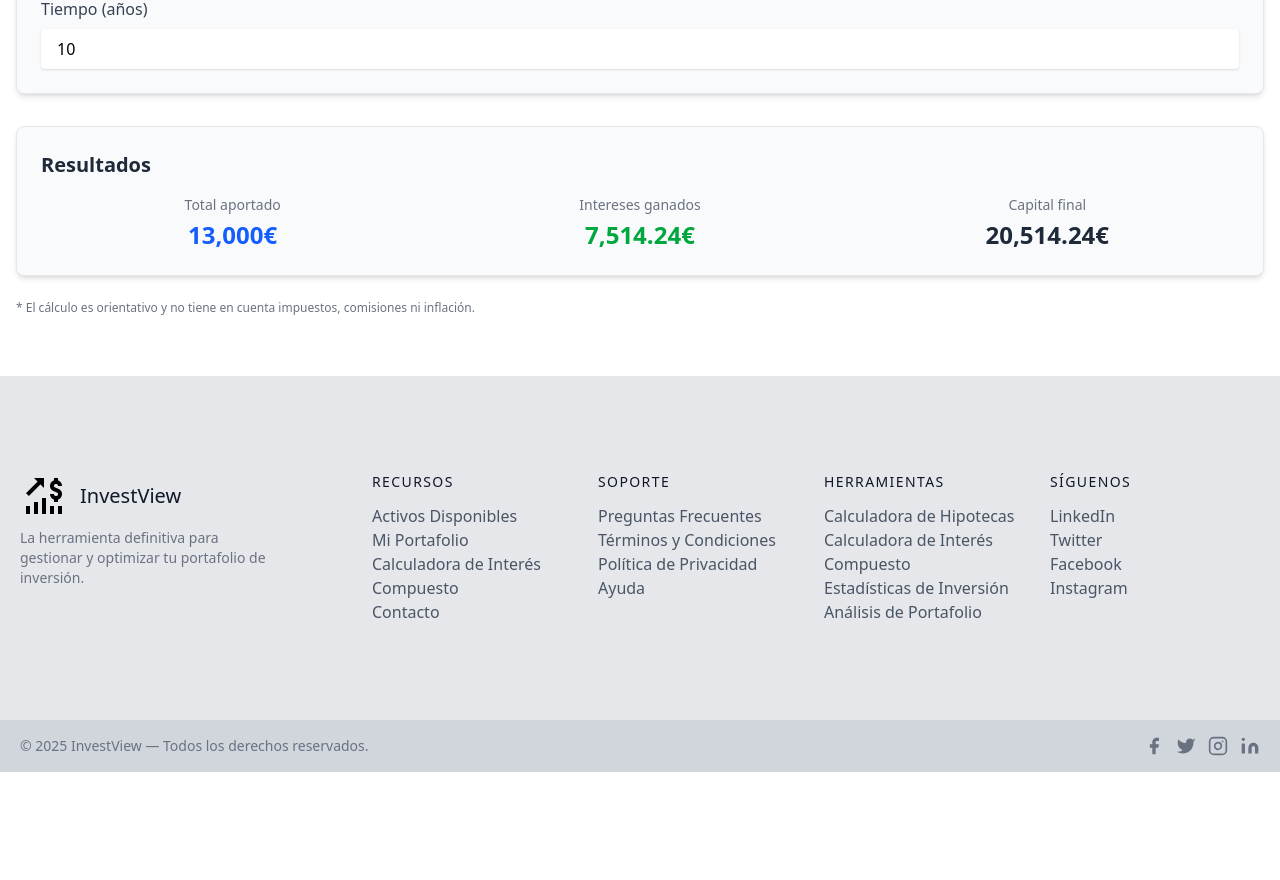
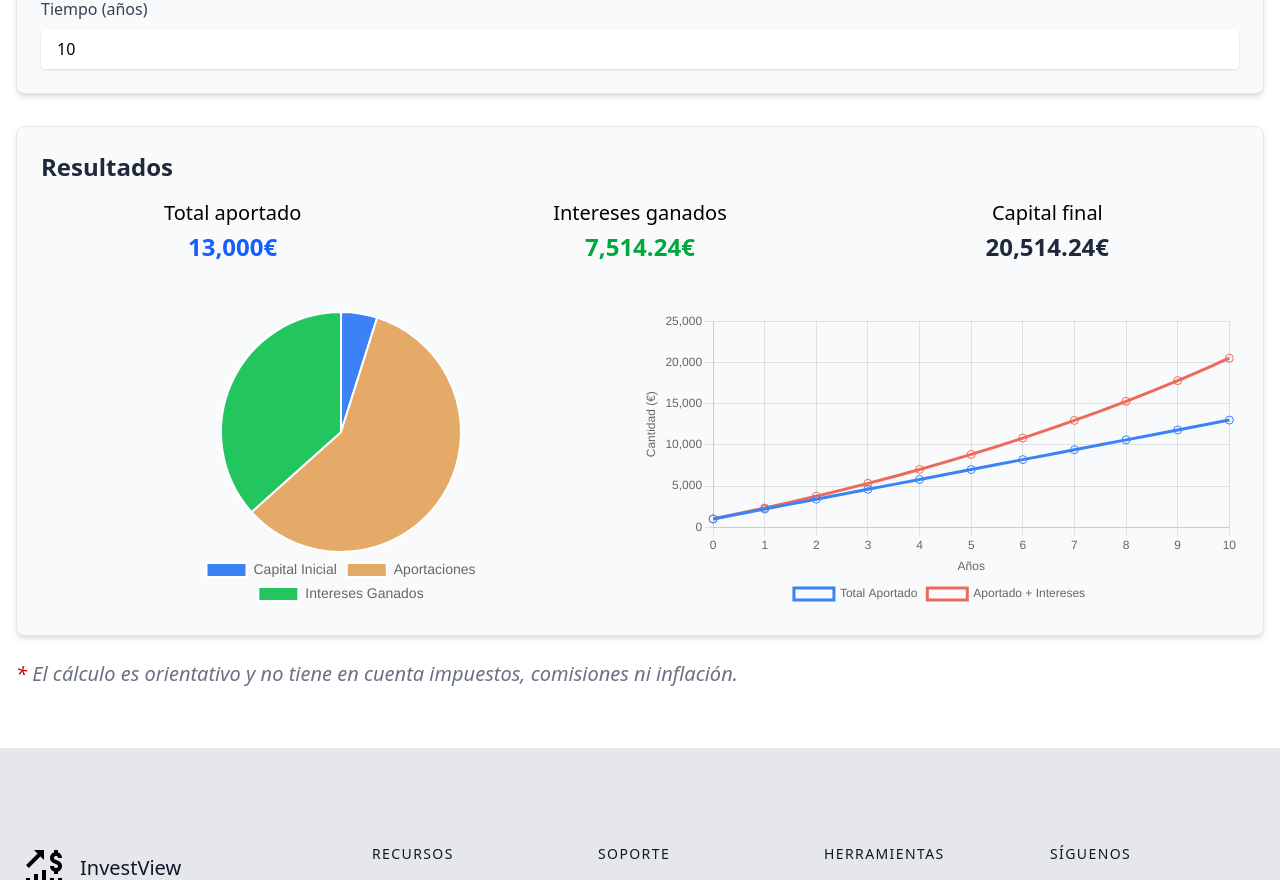
Before and after one commit to Sergio-Bonache/InvestView, a Vue app: page /calculadoras/interes_compuesto in a window 1280 px wide. Shown: the part 620-1500 px from the top of the page. Before the commit the page ends 1392 px from the top, so only its background shows below. Built offline with nearby package versions, Linux system fonts and the light colour scheme.

Commit message:
Gráficas insertadas.

```diff
--- a/package.json
+++ b/package.json
@@ -10,6 +10,7 @@
   },
   "dependencies": {
     "@tailwindcss/vite": "^4.1.4",
+    "chart.js": "^4.4.9",
     "vue": "^3.5.13",
     "vue-router": "^4.5.0"
   },
--- /dev/null
+++ b/src/components/LineChart.vue
@@ -0,0 +1,94 @@
+<template>
+    <canvas ref="lineRef"></canvas>
+</template>
+
+<script setup>
+import { onMounted, watch, ref } from 'vue';
+import {
+    Chart,
+    LineController,
+    CategoryScale,
+    LinearScale,
+    PointElement,
+    LineElement,
+    Tooltip,
+    Legend
+} from 'chart.js';
+
+// Registramos los controladores y elementos necesarios
+Chart.register(
+    LineController,
+    CategoryScale,
+    LinearScale,
+    PointElement,
+    LineElement,
+    Tooltip,
+    Legend
+);
+
+// Props: etiquetas (labels) y dos series de datos
+const props = defineProps({
+    labels: { type: Array, required: true },
+    aportaciones: { type: Array, required: true },
+    totalConInteres: { type: Array, required: true }
+});
+
+const lineRef = ref(null);
+let chartInstance = null;
+
+const renderChart = () => {
+    if (!lineRef.value) return;
+    const ctx = lineRef.value.getContext('2d');
+    if (!ctx) return;
+
+    if (chartInstance) chartInstance.destroy();
+
+    chartInstance = new Chart(ctx, {
+        type: 'line',
+        data: {
+            labels: props.labels,
+            datasets: [
+                {
+                    label: 'Total Aportado',
+                    data: props.aportaciones,
+                    fill: false,
+                    tension: 0.3,
+                    borderColor: '#3b82f6',
+                    backgroundColor: 'transparent',
+                    pointRadius: 4
+                },
+                {
+                    label: 'Aportado + Intereses',
+                    data: props.totalConInteres,
+                    fill: false,
+                    tension: 0.3,
+                    borderColor: '#ED6A5A',
+                    backgroundColor: 'transparent',
+                    pointRadius: 4
+                }
+            ]
+        },
+        options: {
+            responsive: true,
+            scales: {
+                x: {
+                    title: { display: true, text: 'Años' }
+                },
+                y: {
+                    title: { display: true, text: 'Cantidad (€)' },
+                    beginAtZero: true
+                }
+            },
+            plugins: {
+                legend: { position: 'bottom' }
+            }
+        }
+    });
+};
+
+onMounted(renderChart);
+watch(
+    () => [props.labels, props.aportaciones, props.totalConInteres],
+    renderChart
+);
+</script>
--- /dev/null
+++ b/src/components/PieChart.vue
@@ -0,0 +1,74 @@
+<template>
+  <!-- Usa el mismo nombre de ref definido en script -->
+  <canvas ref="chartRef"></canvas>
+</template>
+
+<script setup>
+import { onMounted, watch, ref } from 'vue';
+import { Chart, PieController, ArcElement, Tooltip, Legend } from 'chart.js';
+
+// Registramos los controladores y elementos necesarios
+Chart.register(PieController, ArcElement, Tooltip, Legend);
+
+// Definimos las props que recibirá el componente
+const props = defineProps({
+  capitalInicial: { type: Number, required: true },
+  aportacionesPosteriores: { type: Number, required: true },
+  interesesGanados: { type: Number, required: true }
+});
+
+// Referencia al elemento canvas
+const chartRef = ref(null);
+let chartInstance = null;
+
+// Función para (re)dibujar el gráfico
+const renderChart = () => {
+  if (!chartRef.value) return;
+
+  // Obtenemos el contexto 2D
+  const ctx = chartRef.value.getContext('2d');
+  if (!ctx) {
+    console.error('No se pudo obtener el contexto 2D del canvas');
+    return;
+  }
+
+  // Si ya existe una instancia previa, la destruimos
+  if (chartInstance) {
+    chartInstance.destroy();
+  }
+
+  // Datos y configuración del gráfico
+  chartInstance = new Chart(ctx, {
+    type: 'pie',
+    data: {
+      labels: ['Capital Inicial', 'Aportaciones', 'Intereses Ganados'],
+      datasets: [{
+        data: [props.capitalInicial, props.aportacionesPosteriores, props.interesesGanados],
+        backgroundColor: ['#3b82f6', '#E6AA68', '#22c55e'],
+        hoverOffset: 15
+      }]
+    },
+    options: {
+      responsive: false,
+      plugins: {
+        legend: {
+          position: 'bottom',
+          labels: {
+            // Aumenta tamaño de fuente de la leyenda
+            font: {
+              size: 14
+            }
+          }
+        }
+      }
+    }
+  });
+};
+
+// Montamos y observamos cambios para actualizar
+onMounted(renderChart);
+watch(
+  () => [props.capitalInicial, props.aportacionesPosteriores, props.interesesGanados],
+  renderChart
+);
+</script>
--- a/src/views/CalculadoraInteresCompuesto.vue
+++ b/src/views/CalculadoraInteresCompuesto.vue
@@ -1,5 +1,7 @@
 <script setup>
 import { ref, computed } from "vue";
+import PieChart from '../components/PieChart.vue';
+import LineChart from '../components/LineChart.vue';
 
 const capitalInicial = ref(1000);
 const aportacion = ref(100);
@@ -23,14 +25,11 @@ const resultado = computed(() => {
   const A = Number(aportacion.value);
   const r = Number(interes.value) / 100 / periodosPorAno.value;
   const n = Number(tiempo.value) * periodosPorAno.value;
-
-  // Fórmula: FV = P*(1+r)^n + A*(((1+r)^n - 1)/r)
   const fv =
     P * Math.pow(1 + r, n) +
     (A > 0 && r > 0
       ? A * ((Math.pow(1 + r, n) - 1) / r)
       : A * n);
-
   return isFinite(fv) ? fv : 0;
 });
 
@@ -41,6 +40,30 @@ const totalAportado = computed(() => {
 const interesesGanados = computed(() => {
   return resultado.value - totalAportado.value;
 });
+
+// Datos para LineChart
+const labels = computed(() =>
+  Array.from({ length: tiempo.value + 1 }, (_, i) => i + "")
+);
+
+const aportacionesSerie = computed(() =>
+  labels.value.map(year =>
+    Number(capitalInicial.value) + Number(aportacion.value) * periodosPorAno.value * Number(year)
+  )
+);
+
+const totalConInteresSerie = computed(() =>
+  labels.value.map(year => {
+    const P = Number(capitalInicial.value);
+    const A = Number(aportacion.value);
+    const r = Number(interes.value) / 100 / periodosPorAno.value;
+    const n = Number(year) * periodosPorAno.value;
+    const fv =
+      P * Math.pow(1 + r, n) +
+      (A > 0 && r > 0 ? A * ((Math.pow(1 + r, n) - 1) / r) : A * n);
+    return isFinite(fv) ? fv : 0;
+  })
+);
 </script>
 
 <template>
@@ -57,35 +80,19 @@ const interesesGanados = computed(() => {
           <label class="block text-gray-700 dark:text-gray-300 font-medium mb-2" for="capitalInicial">
             Capital inicial (€)
           </label>
-          <input
-            id="capitalInicial"
-            type="number"
-            min="0"
-            class="w-full rounded bg-white border-gray-300 dark:bg-gray-800 dark:text-white shadow-sm py-2 px-4 outline-none"
-            v-model.number="capitalInicial"
-          />
+          <input id="capitalInicial" type="number" min="0" v-model.number="capitalInicial" class="w-full rounded bg-white border-gray-300 dark:bg-gray-800 dark:text-white shadow-sm py-2 px-4 outline-none" />
         </div>
         <div>
           <label class="block text-gray-700 dark:text-gray-300 font-medium mb-2" for="aportacion">
             Aportación periódica (€)
           </label>
-          <input
-            id="aportacion"
-            type="number"
-            min="0"
-            class="w-full rounded bg-white border-gray-300 dark:bg-gray-800 dark:text-white shadow-sm py-2 px-4 outline-none"
-            v-model.number="aportacion"
-          />
+          <input id="aportacion" type="number" min="0" v-model.number="aportacion" class="w-full rounded bg-white border-gray-300 dark:bg-gray-800 dark:text-white shadow-sm py-2 px-4 outline-none" />
         </div>
         <div>
           <label class="block text-gray-700 dark:text-gray-300 font-medium mb-2" for="frecuencia">
             Frecuencia de aportación
           </label>
-          <select
-            id="frecuencia"
-            class="w-full rounded bg-white border-gray-300 dark:bg-gray-800 dark:text-white shadow-sm py-2 px-4 outline-none"
-            v-model="frecuencia"
-          >
+          <select id="frecuencia" v-model="frecuencia" class="w-full rounded bg-white border-gray-300 dark:bg-gray-800 dark:text-white shadow-sm py-2 px-4 outline-none">
             <option v-for="op in frecuenciaOpciones" :key="op.value" :value="op.value">{{ op.label }}</option>
           </select>
         </div>
@@ -93,48 +100,52 @@ const interesesGanados = computed(() => {
           <label class="block text-gray-700 dark:text-gray-300 font-medium mb-2" for="interes">
             Interés anual (%)
           </label>
-          <input
-            id="interes"
-            type="number"
-            min="0"
-            step="0.01"
-            class="w-full rounded bg-white border-gray-300 dark:bg-gray-800 dark:text-white shadow-sm py-2 px-4 outline-none"
-            v-model.number="interes"
-          />
+          <input id="interes" type="number" min="0" step="0.01" v-model.number="interes" class="w-full rounded bg-white border-gray-300 dark:bg-gray-800 dark:text-white shadow-sm py-2 px-4 outline-none" />
         </div>
         <div class="md:col-span-2">
           <label class="block text-gray-700 dark:text-gray-300 font-medium mb-2" for="tiempo">
             Tiempo (años)
           </label>
-          <input
-            id="tiempo"
-            type="number"
-            min="1"
-            class="w-full rounded bg-white border-gray-300 dark:bg-gray-800 dark:text-white shadow-sm py-2 px-4 outline-none"
-            v-model.number="tiempo"
+          <input id="tiempo" type="number" min="1" v-model.number="tiempo" class="w-full rounded bg-white border-gray-300 dark:bg-gray-800 dark:text-white shadow-sm py-2 px-4 outline-none" />
+        </div>
+      </div>
+    </form>
+    <div class="mt-8 bg-gray-50 dark:bg-gray-800 shadow-md rounded-lg p-6 border border-gray-200 dark:border-gray-700">
+      <h3 class="text-2xl font-semibold text-gray-800 dark:text-white mb-4">Resultados</h3>
+      <div class="grid grid-cols-1 md:grid-cols-3 gap-6 text-center">
+        <div>
+          <div class="text-dark-500 dark:text-gray-400 text-xl">Total aportado</div>
+          <div class="text-2xl font-bold text-blue-600 dark:text-blue-400 mt-1">{{ totalAportado.toLocaleString(undefined, {maximumFractionDigits: 2}) }}€</div>
+        </div>
+        <div>
+          <div class="text-dark-500 dark:text-gray-400 text-xl">Intereses ganados</div>
+          <div class="text-2xl font-bold text-green-600 dark:text-green-400 mt-1">{{ interesesGanados.toLocaleString(undefined, {maximumFractionDigits: 2}) }}€</div>
+        </div>
+        <div>
+          <div class="text-dark-500 dark:text-gray-400 text-xl">Capital final</div>
+          <div class="text-2xl font-bold text-gray-800 dark:text-white mt-1">{{ resultado.toLocaleString(undefined, {maximumFractionDigits: 2}) }}€</div>
+        </div>
+      </div>
+      <!--Insertar pie chart aqui-->
+      <div class="flex justify-center mt-12">
+        <div class="w-1/2 flex justify-center">
+          <PieChart
+            :capital-inicial="capitalInicial"
+            :intereses-ganados="interesesGanados"
+            :aportaciones-posteriores="totalAportado - capitalInicial"
+          />
+        </div>
+        <div class="w-1/2 flex justify-center">
+          <LineChart
+            :labels="labels"
+            :aportaciones="aportacionesSerie"
+            :totalConInteres="totalConInteresSerie"
           />
         </div>
       </div>
-    </form>
-    <div class="mt-8 bg-gray-50 dark:bg-gray-800 shadow-md rounded-lg p-6 border border-gray-200 dark:border-gray-700 ">
-      <h3 class="text-xl font-semibold text-gray-800 dark:text-white mb-4">Resultados</h3>
-      <div class="grid grid-cols-1 md:grid-cols-3 gap-6 text-center">
-        <div>
-          <div class="text-gray-500 dark:text-gray-400 text-sm">Total aportado</div>
-          <div class="text-2xl font-bold text-blue-600 dark:text-blue-400 mt-1">{{ totalAportado.toLocaleString(undefined, {maximumFractionDigits: 2}) }}€</div>
-        </div>
-        <div>
-          <div class="text-gray-500 dark:text-gray-400 text-sm">Intereses ganados</div>
-          <div class="text-2xl font-bold text-green-600 dark:text-green-400 mt-1">{{ interesesGanados.toLocaleString(undefined, {maximumFractionDigits: 2}) }}€</div>
-        </div>
-        <div>
-          <div class="text-gray-500 dark:text-gray-400 text-sm">Capital final</div>
-          <div class="text-2xl font-bold text-gray-800 dark:text-white mt-1">{{ resultado.toLocaleString(undefined, {maximumFractionDigits: 2}) }}€</div>
-        </div>
-      </div>
     </div>
-    <p class="mt-6 text-xs text-gray-500 dark:text-gray-400">
-      * El cálculo es orientativo y no tiene en cuenta impuestos, comisiones ni inflación.
+    <p class="mt-6 italic text-xl text-gray-500 dark:text-gray-400">
+      <span class="text-red-700 font-medium">*</span> El cálculo es orientativo y no tiene en cuenta impuestos, comisiones ni inflación.
     </p>
   </section>
 </template>
```
Also changed, not shown: 1 other file (tests, documents, lock files or other folders).
